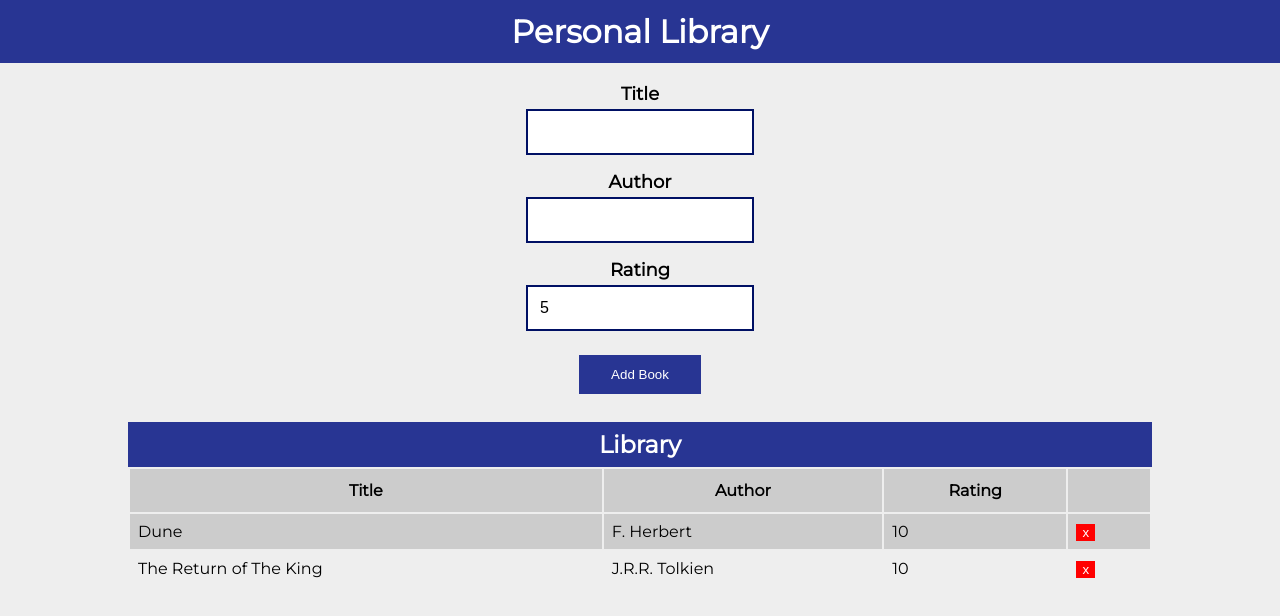
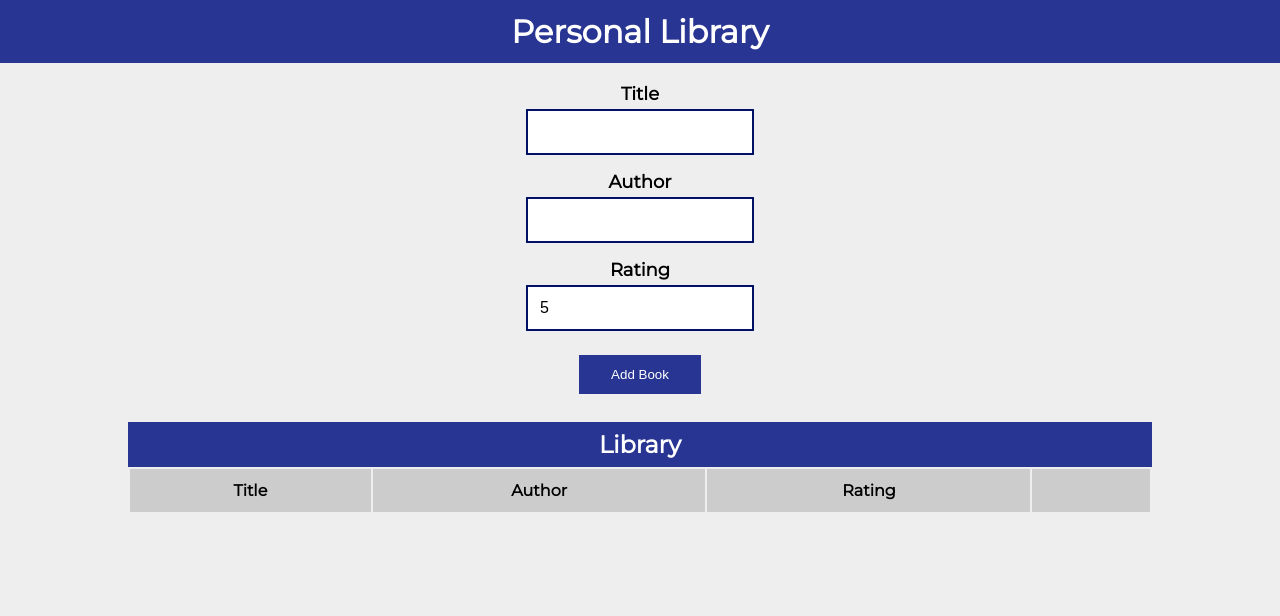
Before and after one commit to Proboskis/redux-toolkit-boilerplate, a React (Create React App) app: page / in a window 1280 px wide. Shown: the top 616 px of the page. Built offline with nearby package versions, Linux system fonts and the light colour scheme.

Commit message:
5. Hooking up the store to the user interface, using useDispatch, and useSelector methods.

```diff
--- a/package.json
+++ b/package.json
@@ -7,6 +7,7 @@
     "@testing-library/jest-dom": "^5.16.5",
     "@testing-library/react": "^13.4.0",
     "@testing-library/user-event": "^13.5.0",
+    "nanoid": "^4.0.0",
     "react": "^18.2.0",
     "react-dom": "^18.2.0",
     "react-redux": "^8.0.5",
--- a/src/components/AddBook/AddBook.js
+++ b/src/components/AddBook/AddBook.js
@@ -1,12 +1,18 @@
 import {useState} from 'react';
+import {useDispatch} from 'react-redux';
+import {addBook} from "../../store/actions/bookActions";
+import {nanoid} from "nanoid";
 
 const AddBook = () => {
     const [title, setTitle] = useState('');
     const [author, setAuthor] = useState('');
     const [rating, setRating] = useState('5');
 
-    const addBookHandler = () => {
-        // will handle book submit here
+    const dispatch = useDispatch();
+
+    const addBookHandler = (event) => {
+        event.preventDefault();
+        dispatch(addBook({ title, author, rating, id: nanoid() }));
     };
 
     return (
--- a/src/components/Library/Library.js
+++ b/src/components/Library/Library.js
@@ -1,4 +1,29 @@
+import {useDispatch, useSelector} from 'react-redux';
+import {deleteBook} from "../../store/actions/bookActions";
+
 const Library = () => {
+    const dispatch = useDispatch();
+    const deleteBookHandler = (id) => {
+        dispatch(deleteBook(id));
+    };
+
+    const bookList = useSelector((state) => state.books.books);
+    const bookTable = bookList.map((book) => (
+        <tr>
+            <td>{book.title}</td>
+            <td>{book.author}</td>
+            <td>{book.rating}</td>
+            <td>
+                <button
+                    className='delete'
+                    onClick={() => deleteBookHandler({ id: book.id })}
+                >
+                    x
+                </button>
+            </td>
+        </tr>
+    ));
+
     return (
         <div className='library'>
             <h2>Library</h2>
@@ -12,22 +37,7 @@ const Library = () => {
                     </tr>
                 </thead>
                 <tbody>
-                    <tr>
-                        <td>Dune</td>
-                        <td>F. Herbert</td>
-                        <td>10</td>
-                        <td>
-                            <button className='delete'>x</button>
-                        </td>
-                    </tr>
-                    <tr>
-                        <td>The Return of The King</td>
-                        <td>J.R.R. Tolkien</td>
-                        <td>10</td>
-                        <td>
-                            <button className='delete'>x</button>
-                        </td>
-                    </tr>
+                {bookTable}
                 </tbody>
             </table>
         </div>
```
Also changed, not shown: 1 other file (tests, documents, lock files or other folders).
